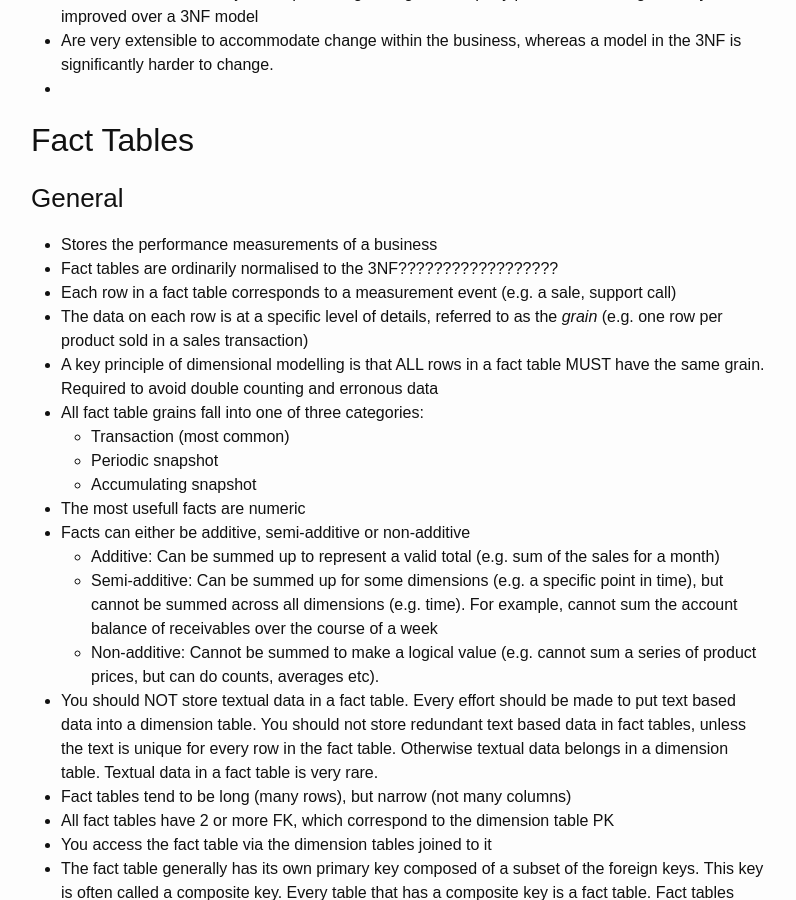
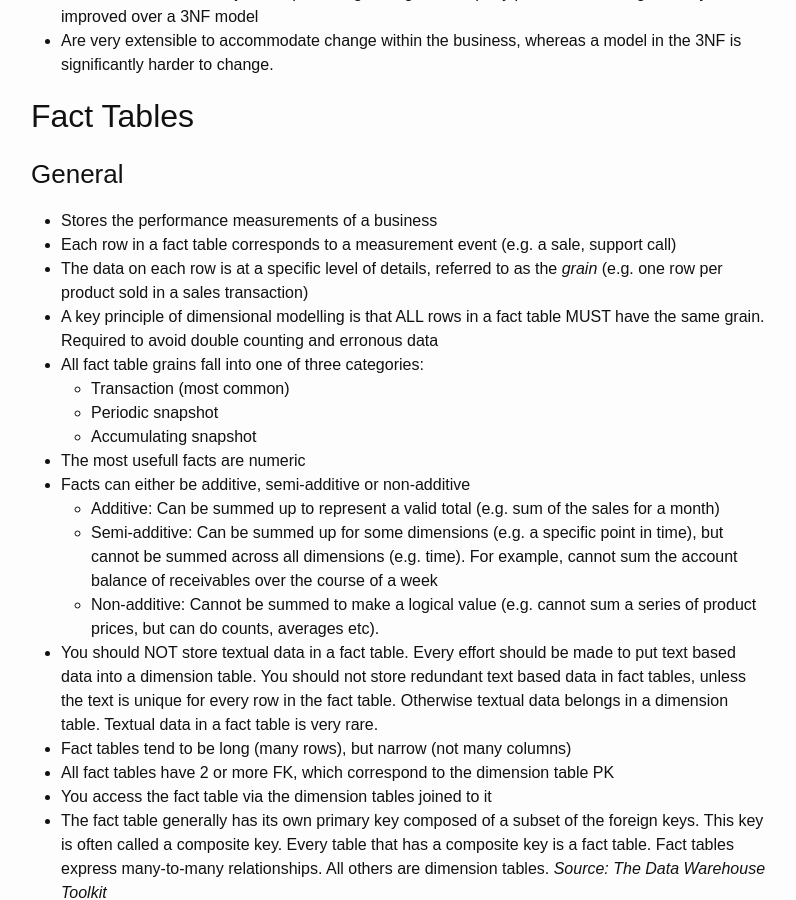
Before and after one commit to toddy86/dequincey.blog, a Jekyll site: the page built from _posts/2020-01-01-data-modelling.md, in a window 1280 px wide and 900 px high, scrolled down 1608 px. Shown: the whole window, without its empty margins (239-1035 px from the left). Built offline with Jekyll 4.4.1, drawn with Linux system fonts in a browser that asks for light colours; some of the changed lines change nothing that is shown; some of the changed text lies outside the part shown.

Commit message:
Fix some typos in data modelling post

```diff
--- a/_posts/2020-01-01-data-modelling.md
+++ b/_posts/2020-01-01-data-modelling.md
@@ -47,12 +47,10 @@ The data warehouse and the accompanying business intelligence tool(s) must:
 - Are simple, which benefits the business users as it is easier to understand and navigate
 - As there are fewer table joins required to get insights, the query performance is significantly improved over a 3NF model
 - Are very extensible to accommodate change within the business, whereas a model in the 3NF is significantly harder to change.
--
 
 ## Fact Tables
 ### General
 - Stores the performance measurements of a business
-- Fact tables are ordinarily normalised to the 3NF??????????????????
 - Each row in a fact table corresponds to a measurement event (e.g. a sale, support call)
 - The data on each row is at a specific level of details, referred to as the *grain* (e.g. one row per product sold in a sales transaction)
 - A key principle of dimensional modelling is that ALL rows in a fact table MUST have the same grain. Required to avoid double counting and erronous data
@@ -179,9 +177,6 @@ Methods include:
 	- Row effective date or datetime
 	- Row expiration date or datetime
 	- Current row indicator
-4.
-
-#### x
 
 ## Data Warehouse Architecture
 There are many methods to designing the architecture of a data warehouse / business intelligence solution. Three of the most dominant methods are:
@@ -274,11 +269,6 @@ Dimensional models are resilient when data relationships change. All the followi
 ## References
 The above notes are from a variety of sources, including, but not limited to:
 * [The Data Warehouse Toolkit: The Definitive Guide to Dimensional Modeling, 3rd Edition](https://www.amazon.co.uk/Data-Warehouse-Toolkit-Definitive-Dimensional/dp/1118530802/ref=pd_sbs_14_t_0/260-8697327-9127526?_encoding=UTF8&pd_rd_i=1118530802&pd_rd_r=fa6e740a-7d6f-47cb-a583-df6ac1d5b3f3&pd_rd_w=9t239&pd_rd_wg=VUxZY&pf_rd_p=e44592b5-e56d-44c2-a4f9-dbdc09b29395&pf_rd_r=7YZTSDT3PMM7V0FBGMJQ&psc=1&refRID=7YZTSDT3PMM7V0FBGMJQ)
-* [title](href)
-* [title](href)
-* [title](href)
-* [title](href)
-* [title](href)
 
 
 The intellectual property of the below notes and resources belong to the sources which they were derived.
```
